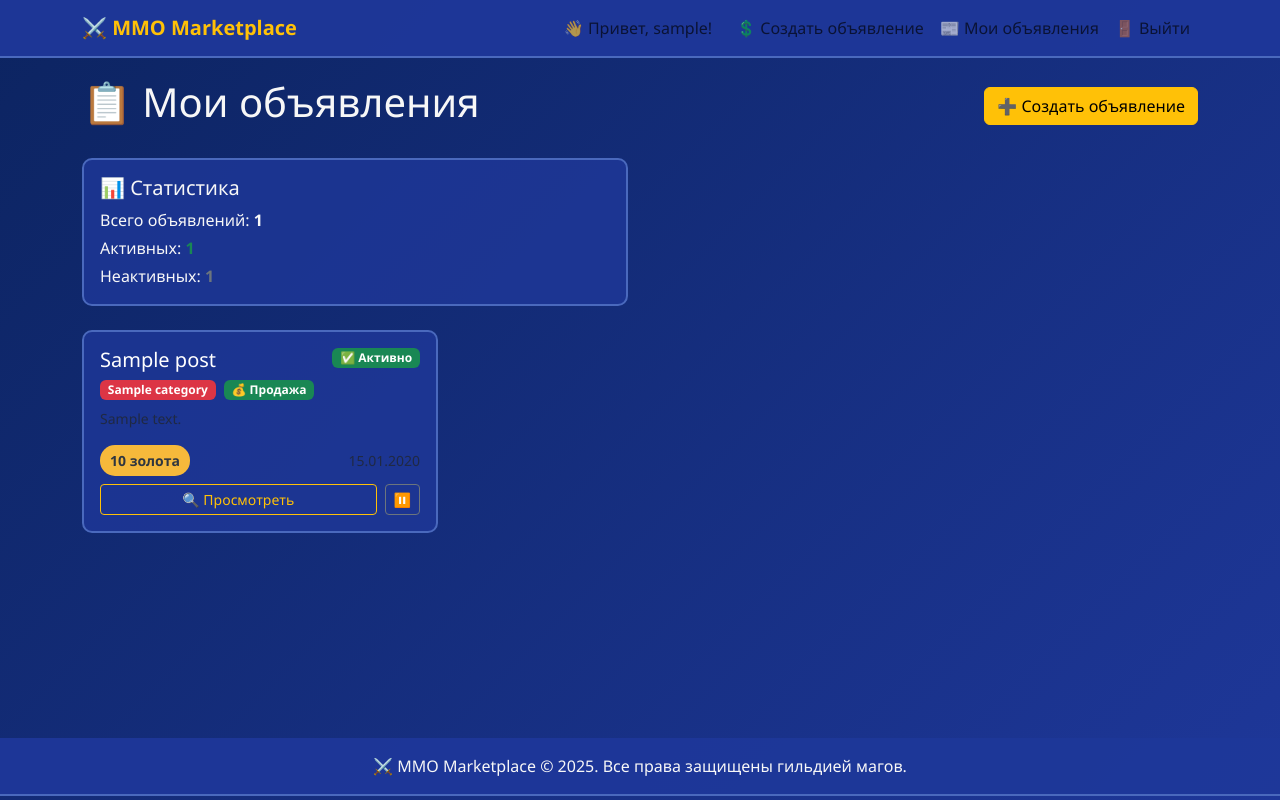
After one commit to AnKov00/SF_Marketplace_4_MMO, a Django app: page /my-posts in a window 1280 px wide. The commit adds this page. Run offline with Django 5.2, Linux system fonts and the light colour scheme; a user stored in the database is signed in; tables that the repository leaves empty hold one stand-in row (values such as "Sample post").

Commit message:
Добавил отображение всех объявлений зарегистрированного пользователя

```diff
--- a/marketplace/urls.py
+++ b/marketplace/urls.py
@@ -1,9 +1,11 @@
 from django.urls import path
-from .views import PostView, PostDetailView, CreateResponse, CreatePostView
+from .views import (PostView, PostDetailView, CreateResponse, CreatePostView,
+                    MyPostList,)
 
 
 urlpatterns = [
     path('', PostView.as_view(), name='post_list'),
+    path('my-posts', MyPostList.as_view(), name='my_posts'),
     path('post/create/', CreatePostView.as_view(), name='create_post'),
     path('post/<slug:slug>/', PostDetailView.as_view(), name='post_detail'),
     path('post/<slug:slug>/response/', CreateResponse.as_view(), name='add_response'),
--- a/marketplace/views.py
+++ b/marketplace/views.py
@@ -1,3 +1,4 @@
+from django.db.models.query import QuerySet
 from django.views.generic import ListView, DetailView, CreateView
 from django.urls import reverse_lazy, reverse
 from django.contrib.auth.mixins import LoginRequiredMixin
@@ -35,6 +36,21 @@ class PostView(ListView):
         context['categories'] = Category.objects.all()
         return context
 
+
+class MyPostList(LoginRequiredMixin, ListView):
+    model = Post
+    template_name = 'marketplace/my_post.html'
+    context_object_name = 'my_posts'
+    paginate_by = 10
+
+    def get_queryset(self):
+        return Post.objects.filter(author=self.request.user).order_by('-updated_at')
+
+    def get_context_data(self, **kwargs):
+        context = super().get_context_data(**kwargs)
+        context['total_posts'] = self.get_queryset().count()
+        return context
+
 class PostDetailView(DetailView):
     model = Post
     template_name = 'marketplace/post_detail.html'
@@ -47,6 +63,7 @@ class PostDetailView(DetailView):
         # Получаем принятые отзывы
         context['responses'] = self.object.post_response.filter(is_accepted=True)
         return context
+
 
 
 class CreateResponse(LoginRequiredMixin, CreateView):
--- a/templates/base.html
+++ b/templates/base.html
@@ -45,6 +45,7 @@
                 {% if user.is_authenticated %}
                     <span class="navbar-text me-3">👋 Привет, {{ user.username }}!</span>
                     <a class="nav-link" href="{% url 'create_post' %}">💲 Создать объявление</a>
+                    <a class="nav-link" href="{% url 'my_posts' %}"> 📰 Мои объявления</a>
                     <a class="nav-link" href="{% url 'account_logout' %}">🚪 Выйти</a>
                 {% else %}
                     <a class="nav-link" href="{% url 'account_login' %}">🔑 Войти</a>
--- /dev/null
+++ b/templates/marketplace/my_post.html
@@ -0,0 +1,144 @@
+{% extends 'base.html' %}
+
+{% block title %}Мои объявления - MMO Marketplace{% endblock %}
+
+{% block content %}
+<div class="d-flex justify-content-between align-items-center mb-4">
+    <h1>📋 Мои объявления</h1>
+    <a href="{% url 'create_post' %}" class="btn btn-warning">➕ Создать объявление</a>
+</div>
+
+<!-- Статистика -->
+<div class="row mb-4">
+    <div class="col-md-6">
+        <div class="mmo-card p-3">
+            <h5>📊 Статистика</h5>
+            <p class="mb-1">Всего объявлений: <strong>{{ total_posts }}</strong></p>
+            <p class="mb-1">Активных: <strong class="text-success">{{ my_posts|length }}</strong></p>
+            <p class="mb-0">Неактивных: <strong class="text-secondary">{{ total_posts|add:"0" }}</strong></p>
+        </div>
+    </div>
+</div>
+
+{% if my_posts %}
+    <div class="row">
+        {% for post in my_posts %}
+        <div class="col-md-6 col-lg-4 mb-4">
+            <div class="mmo-card p-3 h-100 d-flex flex-column {% if not post.is_active %}opacity-75{% endif %}">
+                <!-- Заголовок с статусом -->
+                <div class="d-flex justify-content-between align-items-start mb-2">
+                    <h5 class="mb-0">
+                        <a href="{% url 'post_detail' post.slug %}" class="text-white text-decoration-none">
+                            {{ post.title }}
+                        </a>
+                    </h5>
+                    <span class="badge {% if post.is_active %}bg-success{% else %}bg-secondary{% endif %}">
+                        {% if post.is_active %}✅ Активно{% else %}⏸️ Неактивно{% endif %}
+                    </span>
+                </div>
+
+                <!-- Категория и тип -->
+                <div class="d-flex gap-2 mb-2 flex-wrap">
+                    <span class="badge bg-danger">{{ post.category.name }}</span>
+                    <span class="badge {% if post.type_post == 'wts' %}bg-success{% else %}bg-info{% endif %}">
+                        {% if post.type_post == 'wts' %}💰 Продажа{% else %}🛒 Покупка{% endif %}
+                    </span>
+                </div>
+
+                <!-- Краткое описание -->
+                <p class="text-muted small mb-3">
+                    {{ post.content|truncatewords:20 }}
+                </p>
+
+                <!-- Цена и дата -->
+                <div class="mt-auto">
+                    <div class="d-flex justify-content-between align-items-center mb-2">
+                        <span class="price-tag">{{ post.price }} золота</span>
+                        <small class="text-muted">{{ post.updated_at|date:"d.m.Y" }}</small>
+                    </div>
+
+                    <!-- Кнопки управления -->
+                    <div class="d-flex gap-2">
+                        <a href="{% url 'post_detail' post.slug %}" class="btn btn-outline-warning btn-sm flex-fill">
+                            🔍 Просмотреть
+                        </a>
+                        {% if post.is_active %}
+                            <button class="btn btn-outline-secondary btn-sm" title="Деактивировать">
+                                ⏸️
+                            </button>
+                        {% else %}
+                            <button class="btn btn-outline-success btn-sm" title="Активировать">
+                                ▶️
+                            </button>
+                        {% endif %}
+                    </div>
+                </div>
+            </div>
+        </div>
+        {% endfor %}
+    </div>
+
+    <!-- Пагинация -->
+    {% if page_obj.has_other_pages %}
+    <nav aria-label="Page navigation" class="mt-4">
+        <ul class="pagination justify-content-center">
+            {% if page_obj.has_previous %}
+                <li class="page-item">
+                    <a class="page-link" href="?page=1">«« Первая</a>
+                </li>
+                <li class="page-item">
+                    <a class="page-link" href="?page={{ page_obj.previous_page_number }}">« Назад</a>
+                </li>
+            {% endif %}
+
+            {% for num in page_obj.paginator.page_range %}
+                {% if page_obj.number == num %}
+                    <li class="page-item active"><a class="page-link" href="#">{{ num }}</a></li>
+                {% elif num > page_obj.number|add:'-3' and num < page_obj.number|add:'3' %}
+                    <li class="page-item">
+                        <a class="page-link" href="?page={{ num }}">{{ num }}</a>
+                    </li>
+                {% endif %}
+            {% endfor %}
+
+            {% if page_obj.has_next %}
+                <li class="page-item">
+                    <a class="page-link" href="?page={{ page_obj.next_page_number }}">Вперед »</a>
+                </li>
+                <li class="page-item">
+                    <a class="page-link" href="?page={{ page_obj.paginator.num_pages }}">Последняя »»</a>
+                </li>
+            {% endif %}
+        </ul>
+    </nav>
+    {% endif %}
+
+{% else %}
+    <div class="text-center mt-5">
+        <div class="mmo-card p-5">
+            <h3>📭 У вас пока нет объявлений</h3>
+            <p class="text-muted">Создайте первое объявление и начните торговать!</p>
+            <a href="{% url 'create_post' %}" class="btn btn-primary btn-lg">➕ Создать первое объявление</a>
+        </div>
+    </div>
+{% endif %}
+
+<style>
+.mmo-card {
+    background: rgba(30, 55, 153, 0.8);
+    border: 2px solid #4a69bd;
+    border-radius: 10px;
+}
+.price-tag {
+    background: #f6b93b;
+    color: #2f3640;
+    padding: 5px 10px;
+    border-radius: 15px;
+    font-weight: bold;
+    font-size: 14px;
+}
+.opacity-75 {
+    opacity: 0.75;
+}
+</style>
+{% endblock %}
```
